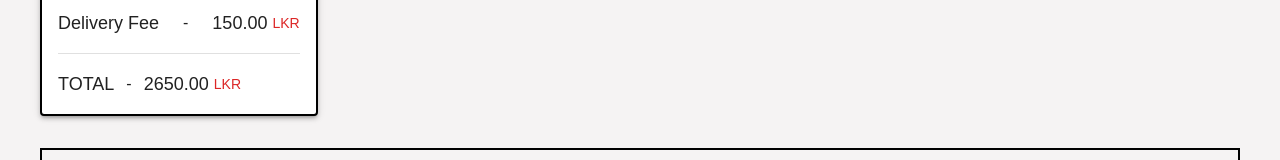
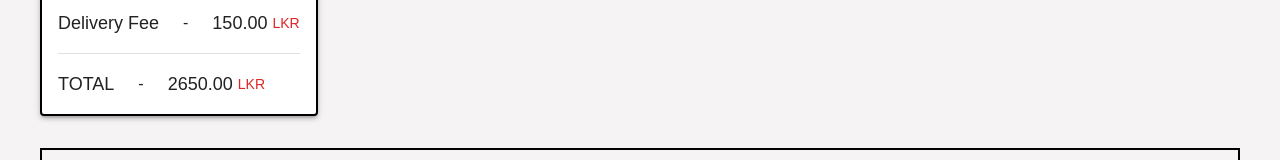
Before and after one commit to AshanSandeep06/Food-Shop-System, a React (Create React App) app in the folder frontend/: page /placeOrder in a window 1280 px wide. Shown: the part 467-627 px from the top of the page. Built offline with nearby package versions, Linux system fonts and the light colour scheme.

Commit message:
Content Updated

```diff
--- a/frontend/src/pages/PlaceOrder/PlaceOrder.tsx
+++ b/frontend/src/pages/PlaceOrder/PlaceOrder.tsx
@@ -57,7 +57,7 @@ const PlaceOrder = () => {
 
           <Divider />
 
-          <div className="flex items-center gap-3">
+          <div className="flex items-center gap-6">
             <span className="text-base md:text-lg">TOTAL</span>
             <span>-</span>
             <span className="text-base md:text-lg">
```
